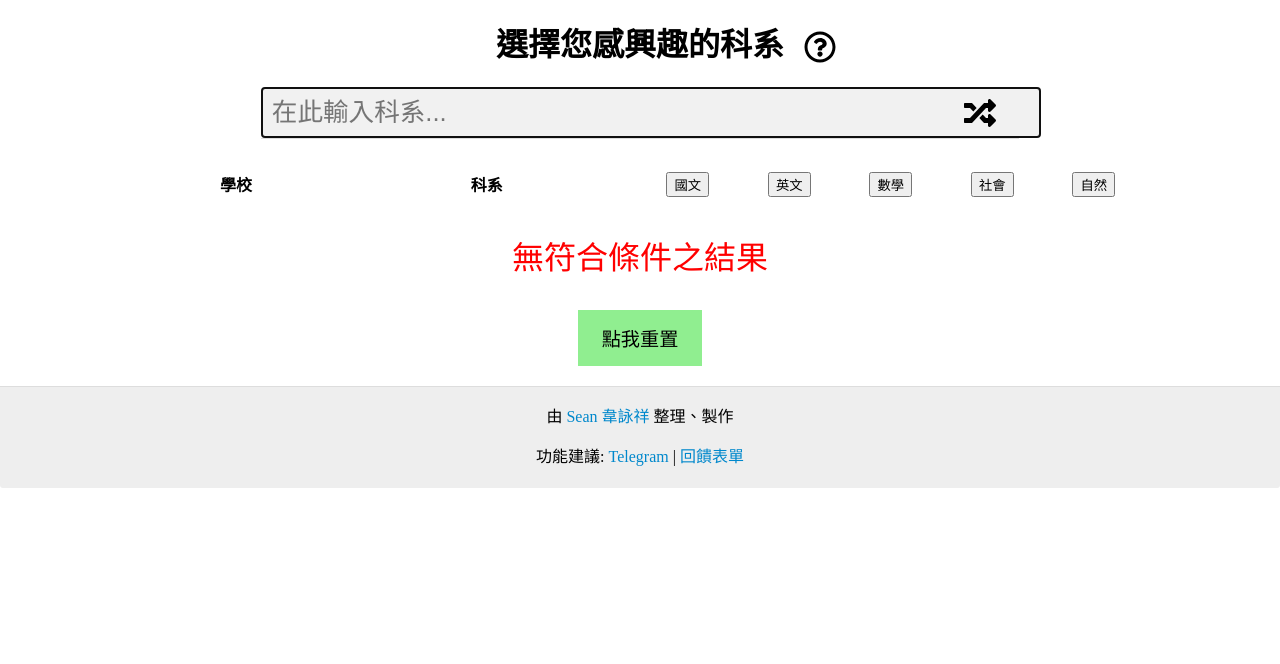
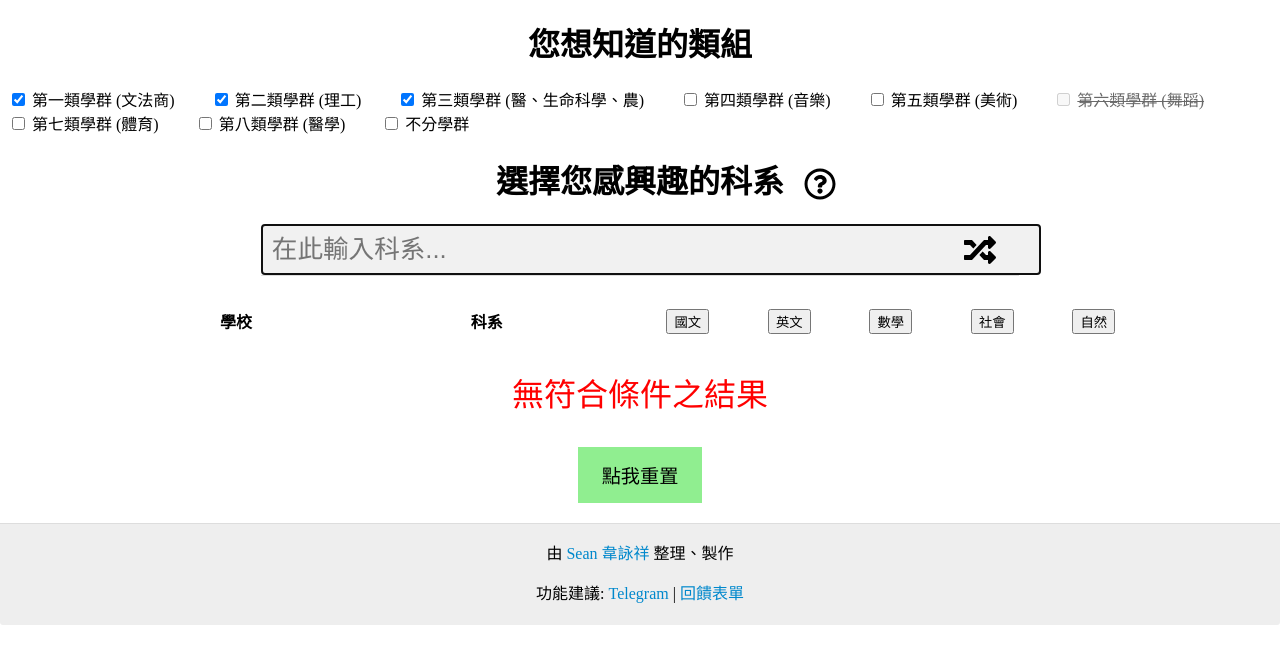
Before and after one commit to Sea-n/gsat, a PHP site: page /star.html in a window 1280 px wide. Shown: the part 34-698 px from the top of the page. Run offline with PHP 8.4, Linux system fonts and the light colour scheme; lists and menus that the app fills with data are empty.

Commit message:
Add Groups to Star

```diff
--- a/apply.html
+++ b/apply.html
@@ -49,7 +49,7 @@
         <a href="index.html" target="_blank"><i class="info" onclick="ga('send', 'event', 'Click', 'Info', 'apply');"></i></a>
 			</h1></center>
 			<div class="inner-btn">
-	      <input id="dep" placeholder="在此輸入科系..." oninput="adjust();">
+	      <input type="text" id="dep" placeholder="在此輸入科系..." oninput="adjust();">
 				<i id="rand" class="rand" onclick="ga('send', 'event', 'Click', 'Rand', 'apply'); resetFliter(1);"></i>
 				<i id="clear" class="clear" onclick="ga('send', 'event', 'Click', 'Clear', 'apply'); resetFliter(2);" style="display: none;"></i>
 			</div>
--- a/js/star.js
+++ b/js/star.js
@@ -3,6 +3,7 @@ xhr.open('GET', 'data/list-star.tsv', false);
 xhr.send(null);
 var lines = xhr.response.split("\n");
 
+var groups = [];
 var data = [];
 var default_max_result = 50;
 var max_result = default_max_result;   // max count for result
@@ -15,7 +16,7 @@ for (var i = 0; ; i++) {
 
   obj['school'] = line[0];
   obj['dep'] = line[1];
-// 2: 第X類學群
+  obj['group'] = line[2];
   obj['subjects'] = line[3].split(",");
 
   data.push(obj);
@@ -43,6 +44,7 @@ var fliter = {
 
 
 var input = document.getElementById("dep");
+updateGroup();
 parseHash();   // init
 document.getElementById("loading").style.display = "none";
 input.focus();
@@ -114,6 +116,8 @@ function updateTable(val) {
 
   var count = 0;
   for (i = 0; i < data.length; i++) {
+    if (groups.indexOf(data[i].group) === -1)
+      continue;
     if (data[i].dep.toUpperCase().indexOf(val.toUpperCase()) !== -1) {
       var tr = document.createElement('tr');
       for (_=0; _<7; _++)
@@ -257,11 +261,16 @@ function resetFliter(type = 0) {
   if (type == 2) {
     input.value = "";
   }
+
   var subjects = Object.keys(fliter);
   for (var i=0; i<5; i++) {
     var s = subjects[i];
     fliter[s] = 0;
   }
+
+  for (var i=0; i<=8; i++)
+    document.getElementById("group" + i).checked = (1<=i && i<=3);
+
   adjust();
 }
 
@@ -283,3 +292,13 @@ function parseHash() {
   }
   adjust();
 }
+
+function updateGroup() {
+  groups = [];
+  for (var i=0; i<=8; i++) {
+    var checkbox = document.getElementById("group" + i);
+    if (checkbox.checked)
+      groups.push(checkbox.value);
+  }
+  updateTable();
+}
--- a/star.html
+++ b/star.html
@@ -43,18 +43,62 @@
         <a target="_blank" href="https://www.sean.taipei/">關於作者</a>
       </div>
     </nav>
+
+    <center><h1>
+		  您想知道的類組
+		</h1></center>
+    <div class="group">
+      <nobr>
+        <input type="checkbox" id="group1" onchange="updateGroup();" value="第一類學群" checked>
+        <label for="group1">第一類學群 (文法商)</label>
+      </nobr>
+      <nobr>
+        <input type="checkbox" id="group2" onchange="updateGroup();" value="第二類學群" checked>
+        <label for="group2">第二類學群 (理工)</label>
+      </nobr>
+      <nobr>
+        <input type="checkbox" id="group3" onchange="updateGroup();" value="第三類學群" checked>
+        <label for="group3">第三類學群 (醫、生命科學、農)</label>
+      </nobr>
+      <nobr>
+        <input type="checkbox" id="group4" onchange="updateGroup();" value="第四類學群">
+        <label for="group4">第四類學群 (音樂)</label>
+      </nobr>
+      <nobr>
+        <input type="checkbox" id="group5" onchange="updateGroup();" value="第五類學群">
+        <label for="group5">第五類學群 (美術)</label>
+      </nobr>
+      <nobr>
+        <input type="checkbox" id="group6" onchange="updateGroup();" value="第六類學群" disabled>
+        <label style="color: dimGray;"><s>第六類學群 (舞蹈)</s></label>
+      </nobr>
+      <nobr>
+        <input type="checkbox" id="group7" onchange="updateGroup();" value="第七類學群">
+        <label for="group7">第七類學群 (體育)</label>
+      </nobr>
+      <nobr>
+        <input type="checkbox" id="group8" onchange="updateGroup();" value="第八類學群">
+        <label for="group8">第八類學群 (醫學)</label>
+      </nobr>
+      <nobr>
+        <input type="checkbox" id="group0" onchange="updateGroup();" value="不分學群">
+        <label for="group0">不分學群</label>
+      </nobr>
+    </div>
+
     <div class="autocomplete">
       <center><h1>
 				選擇您感興趣的科系
         <a href="index.html" target="_blank"><i class="info" onclick="ga('send', 'event', 'Click', 'Info', 'star');"></i></a>
 			</h1></center>
 			<div class="inner-btn">
-	      <input id="dep" placeholder="在此輸入科系..." oninput="adjust();">
+	      <input type="text" id="dep" placeholder="在此輸入科系..." oninput="adjust();">
 				<i id="rand" class="rand" onclick="ga('send', 'event', 'Click', 'Rand', 'star'); resetFliter(1);"></i>
 				<i id="clear" class="clear" onclick="ga('send', 'event', 'Click', 'Clear', 'star'); resetFliter(2);" style="display: none;"></i>
 			</div>
       <div id="dep-list" class="autocomplete-items"></div>
     </div>
+
     <center><h1 id="loading">資料讀取中...</h1></center>
     <center><p id="count" style="display: none;">共 <span id="count-num">0</span> 筆結果</p></center>
     <table id="list"></table>
--- a/style.css
+++ b/style.css
@@ -32,12 +32,20 @@ a, a:hover {
     margin-bottom: 30px;
 }
 
-input {
+input[type="text"] {
   border: 1px solid transparent;
   background-color: #f1f1f1;
   padding: 10px;
   font-size: 1.6em;
   width: 100%;
+}
+
+.group label {
+    margin-right: 2em;
+}
+
+input#group0[checked] {
+    color: red;
 }
 
 .inner-btn i {
@@ -128,7 +136,7 @@ i.clear {
   color: white;
 }
 
-button, .adopt {
+button, .group, .autocomplete-items, .adopt {
     user-select: none;
     -moz-user-select: none;
     -khtml-user-select: none;
```
